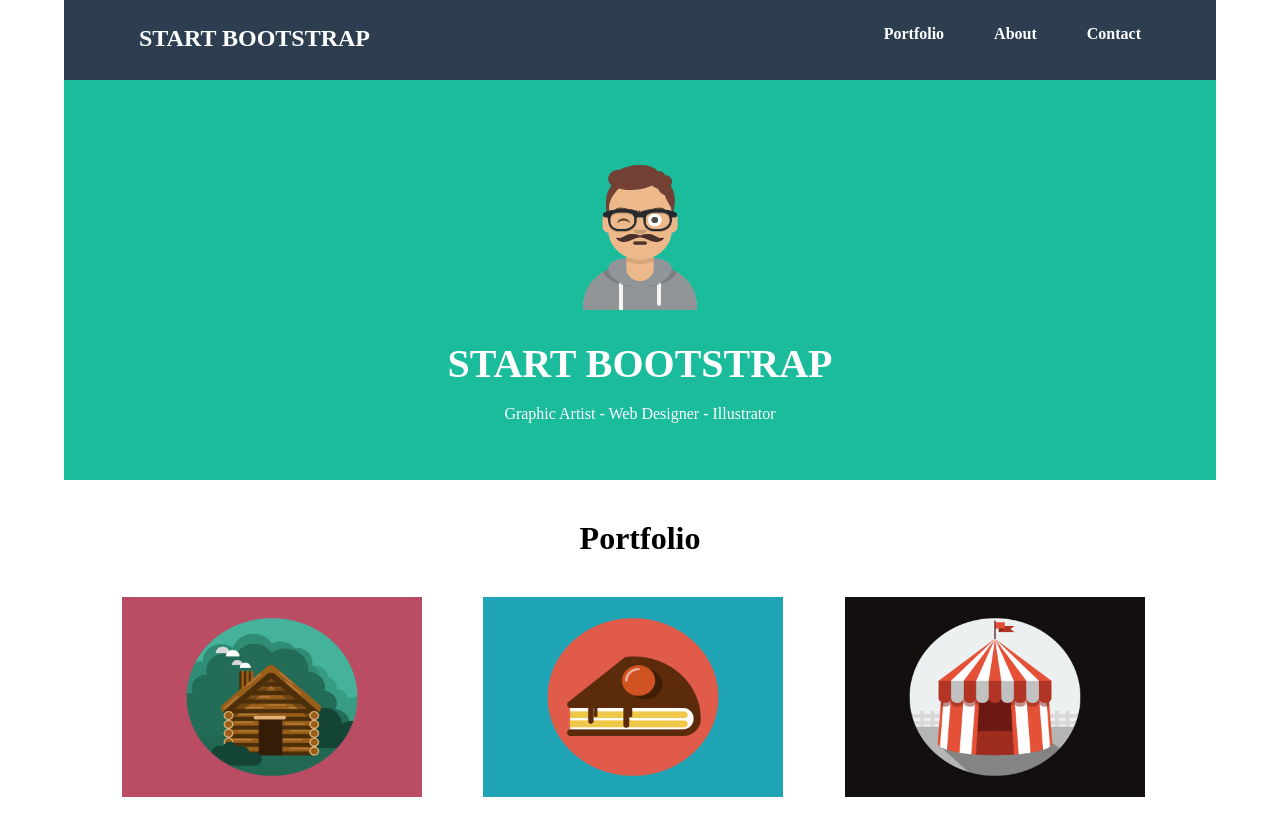
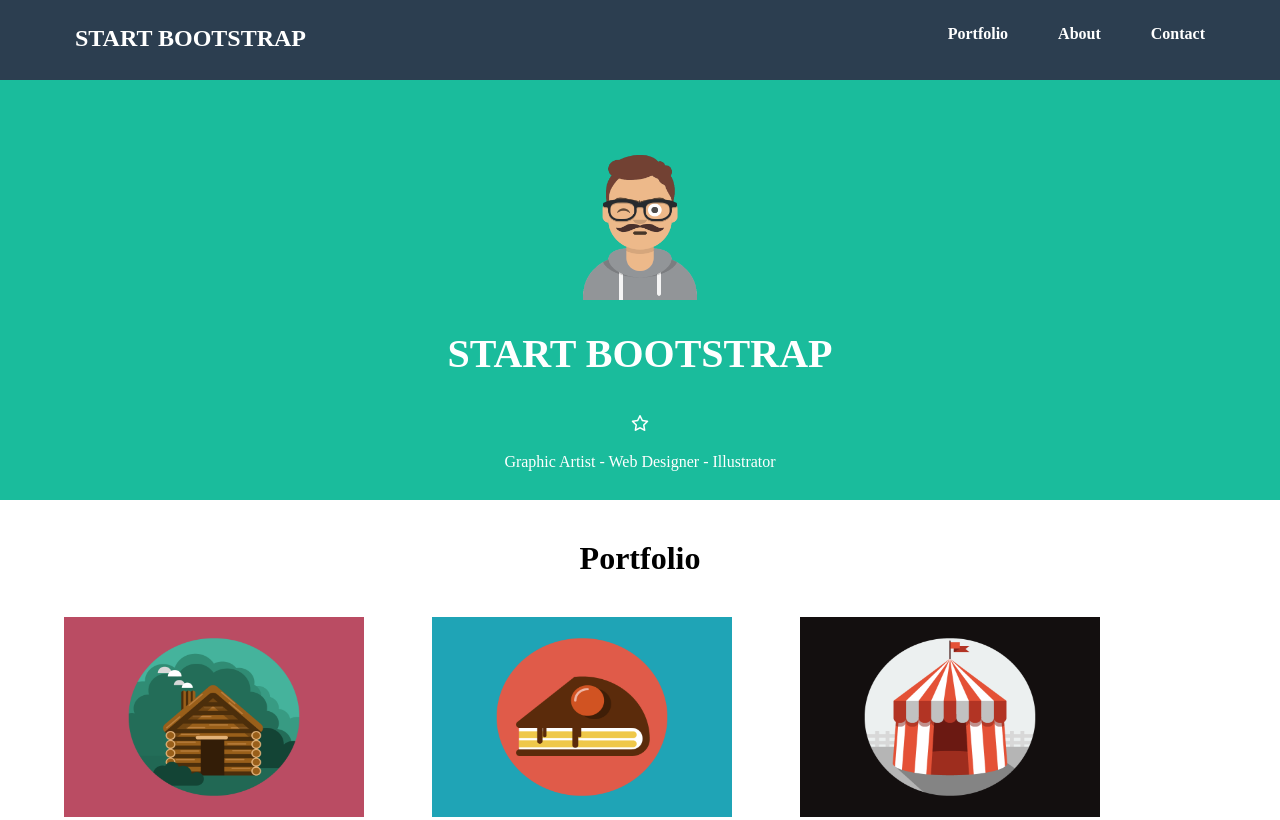
Before and after one commit to burhan-dev/assignments, a plain HTML site: page index.html in a window 1280 px wide. Shown: the top 820 px of the page. Drawn offline with Linux system fonts and the light colour scheme.

Commit message:
third commit

```diff
--- a/index.html
+++ b/index.html
@@ -36,6 +36,9 @@
 	<header class="box">
 		<img src="img/avataar.png" alt="">
 		<h1>START BOOTSTRAP</h1><br>
+		<div class="icon">
+			<i class="far fa-star"></i>
+		</div>
 		<p>Graphic Artist - Web Designer - Illustrator<p>
 	</header><!-- header -->
 
@@ -51,7 +54,9 @@
 		</div><!-- Portfolio -->
 		<div class="about">
 			<h1>About</h1>
-			<!-- <span><i class="fas fa-horizontal-rule"></i>&emsp;<i class="fal fa-star"></i>&emsp;<i class="fas fa-horizontal-rule"></span> -->
+			<div class="icon">
+				<i class="far fa-star"></i>
+			</div>
 			<div class="sectiondiv">
 				<section>
 					<p>Freelancer is a free bootstrap theme created by Start Bootstrap. The download includes the complete source files including HTML, CSS, and JavaScript as well as optional SASS stylesheets for easy customization.</p>
--- a/style.css
+++ b/style.css
@@ -4,7 +4,7 @@
 	font-style: Eras ITC;
 }
 .box {
-	width: 90%;
+	width: 100%;
 	margin: auto;
 }
 .nav-link h1 {
@@ -13,6 +13,7 @@
 nav {
 	background: #2C3E50;
 	height: 80px;
+	position: fixed;
 }
 .nav{
 	float: right;
@@ -33,7 +34,8 @@ nav {
 	color: #1ABC9C;
 }
 header {
-	height: 400px;
+	margin-top: 80px;
+	height: 500px;
 	background: #1ABC9C;
 }
 header img {
@@ -41,19 +43,25 @@ header img {
 	width: 150px;
 	margin-right: auto;
 	margin-left: auto;
-	padding-top: 80px;
+	padding-top: 150px;
 	display: block;
 }
 header h1 {
 	margin-top: 30px;
+	margin-bottom: 0;
 	text-align: center;
 	color: white;
 	font-size: 2.5em;
 }
+.icon{
+	text-align: center;
+	color: white;
+	margin-top: 20px;
+}
 header p{
 	text-align: center;
 	color: white;
-	margin-top: 0;
+	margin-top: 20px;
 }
 .portfolio h1{
  	text-align: center;
@@ -221,6 +229,8 @@ main img{
   }
   .form button{
   	float: left;
+  	margin-left: 75px;
+  	overflow: hidden;
 
   }
   .footersection{
```
